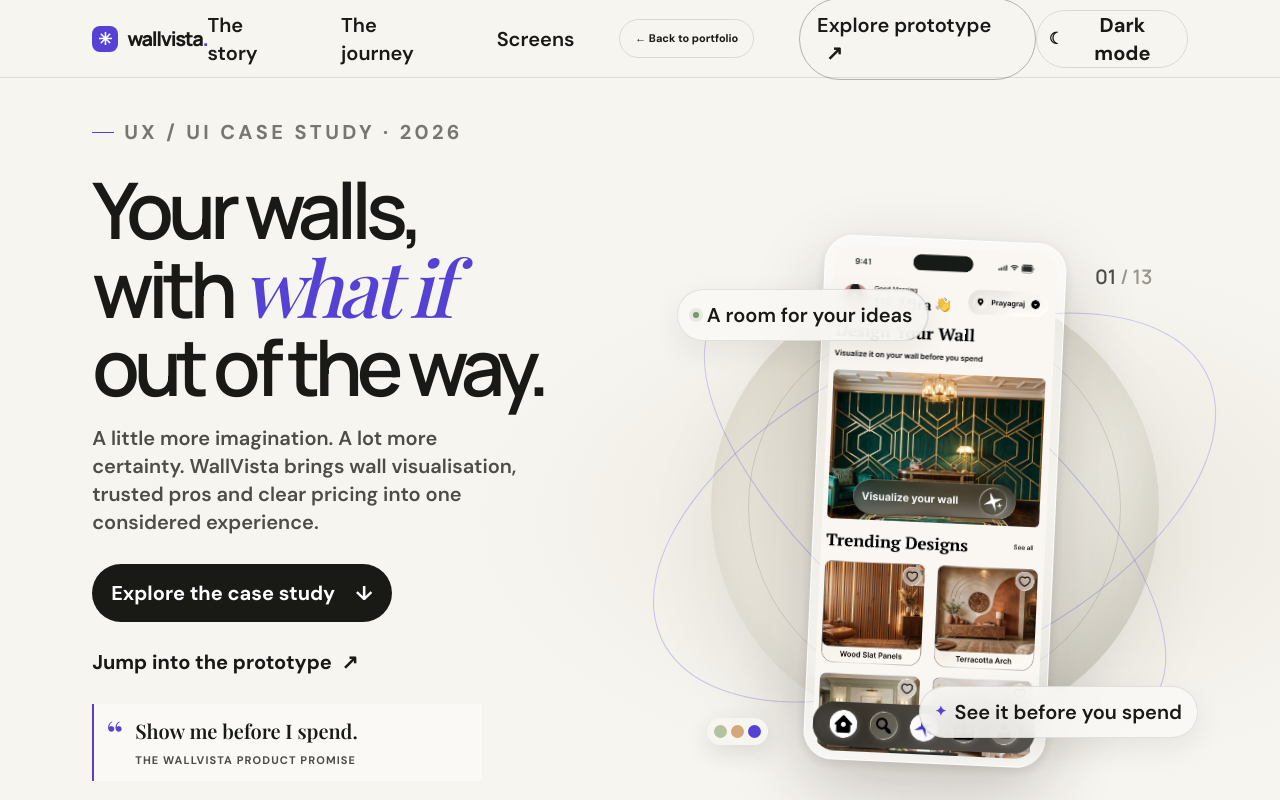
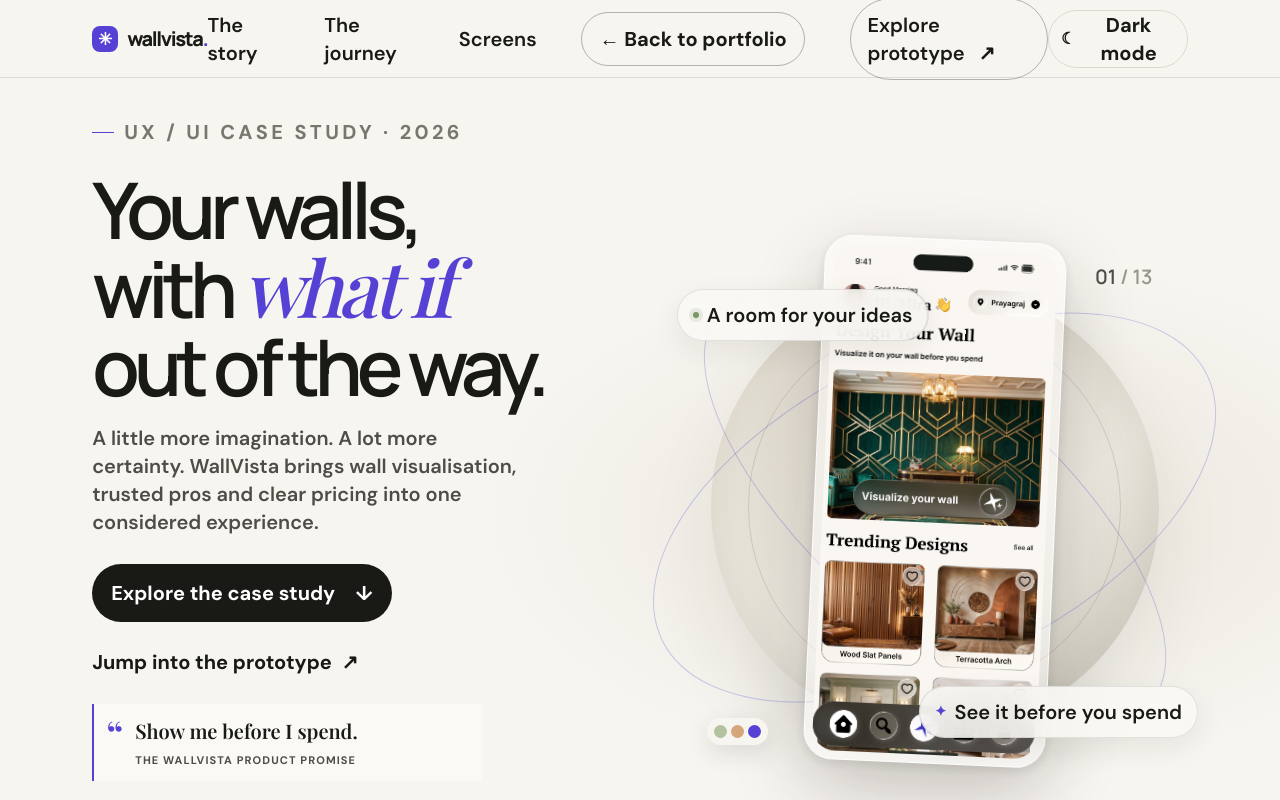
Before and after one commit to harshitbxrr-oss/UI-UX-Portfolio, a plain HTML site: page WallVista Prototype/index.html in a window 1280 px wide. Shown: the top 800 px of the page. Drawn offline with nearby package versions, Linux system fonts and the light colour scheme.

Commit message:
Style Back to Portfolio button to match nav buttons on WallVista page

```diff
--- a/WallVista Prototype/styles.css
+++ b/WallVista Prototype/styles.css
@@ -36,7 +36,7 @@ img { display: block; max-width: 100%; }
 .site-nav { display: flex; align-items: center; gap: clamp(22px, 3.5vw, 54px); font-size: 12px; font-weight: 600; }
 .site-nav a:not(.nav-cta) { transition: color .2s; }
 .site-nav a:not(.nav-cta):hover, .text-link:hover, .inline-link:hover { color: var(--purple); }
-.portfolio-return { padding: 11px 15px; border: 1px solid var(--line); border-radius: 999px; font-size: 11px; font-weight: 700; white-space: nowrap; transition: color .2s, background .2s, border-color .2s; }
+.portfolio-return { padding: 12px 17px; border: 1px solid rgba(25,25,22,.3); border-radius: 999px; font-weight: 700; white-space: nowrap; transition: color .2s, background .2s, border-color .2s; }
 .portfolio-return:hover { color: white; background: var(--ink); border-color: var(--ink); }
 .nav-cta { padding: 12px 17px; border: 1px solid rgba(25,25,22,.3); border-radius: 999px; transition: color .2s, background .2s, border-color .2s; }
 .nav-cta:hover { color: white; background: var(--ink); border-color: var(--ink); }
```
